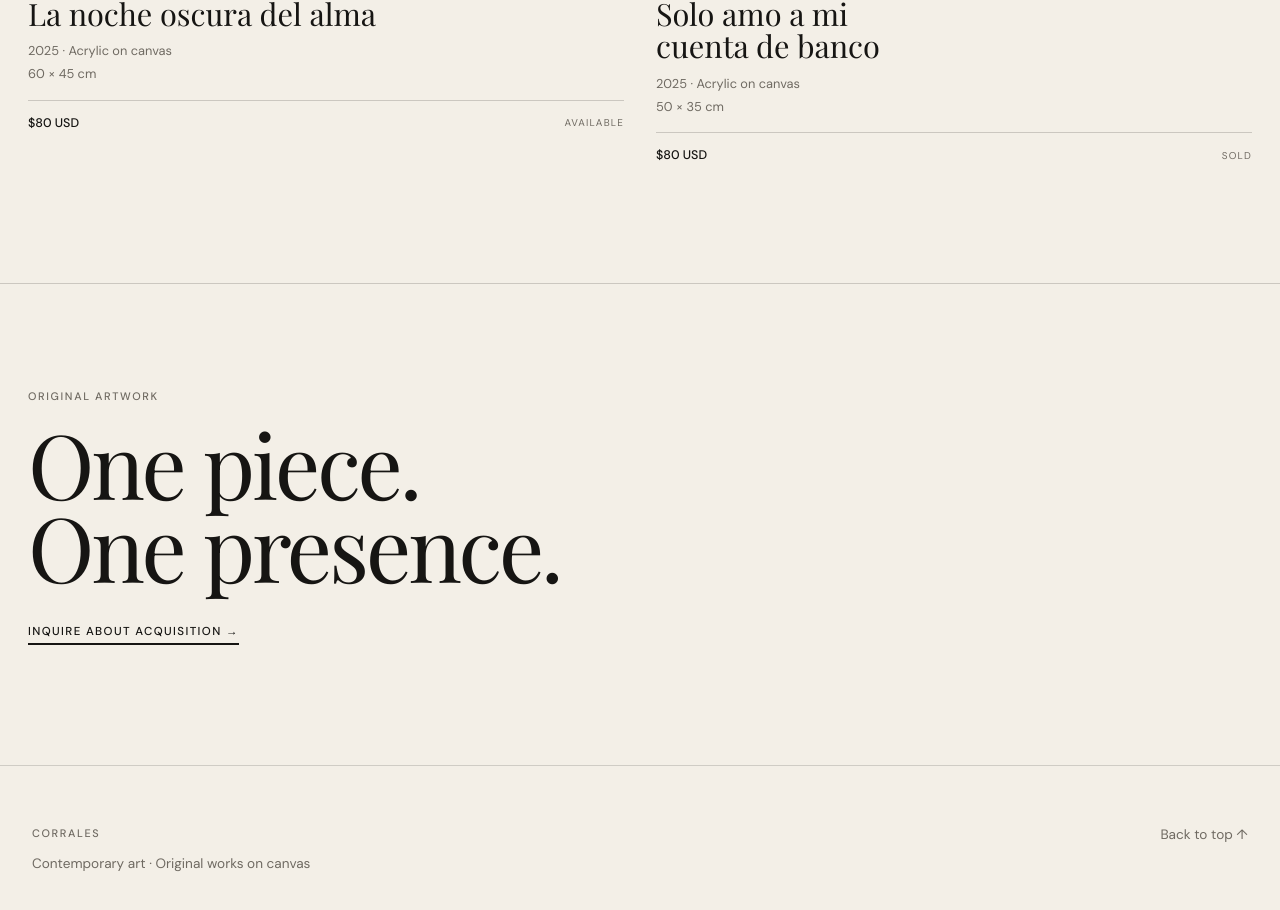
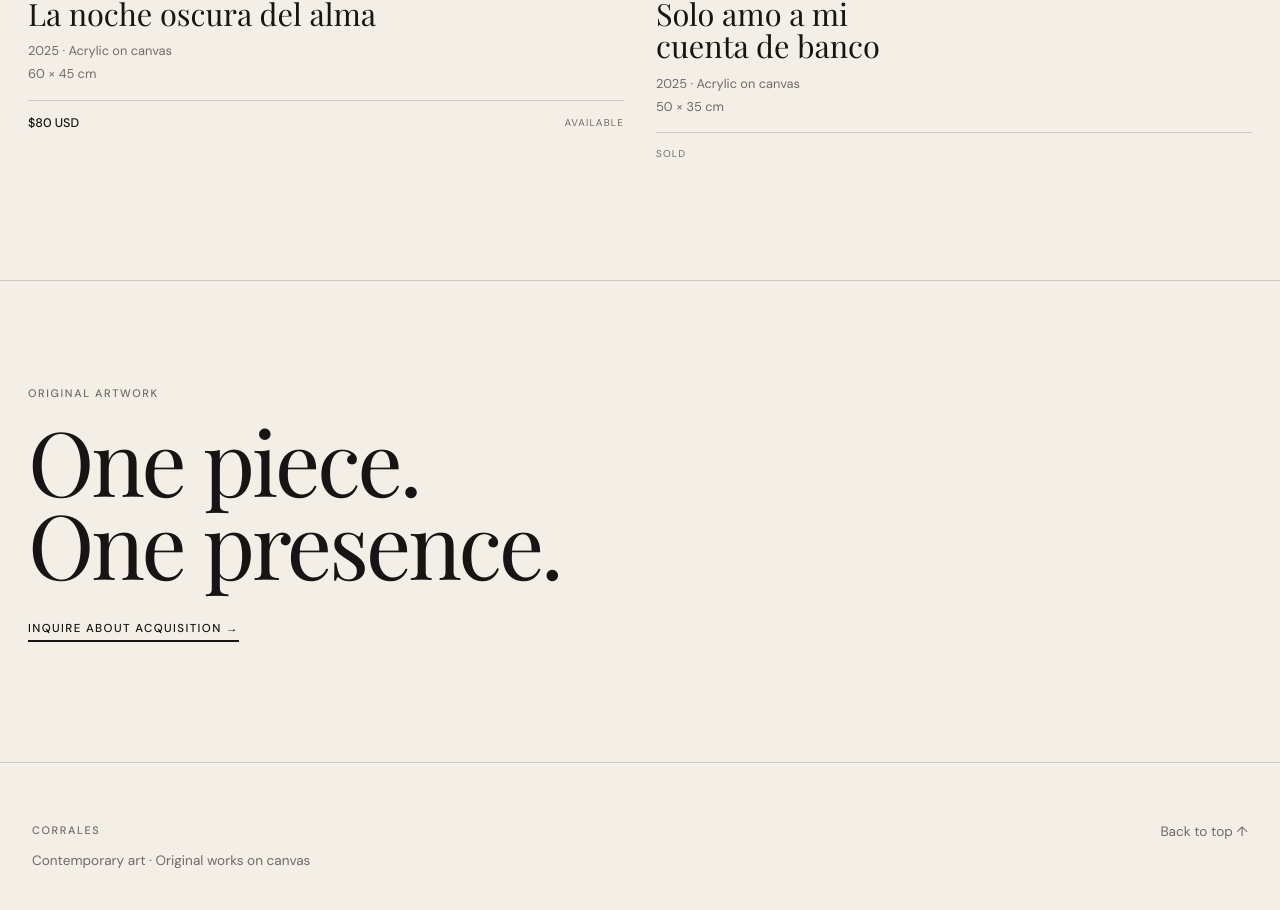
Before and after one commit to corralesismael/corralesarte, a plain HTML site: page obra.html in a window 1280 px wide. Shown: the part 3610-4520 px from the top of the page. Drawn offline with nearby package versions, Linux system fonts and the light colour scheme.

Commit message:
Update obra.html

```diff
--- a/obra.html
+++ b/obra.html
@@ -245,19 +245,15 @@
       left: 18px;
       bottom: 18px;
       z-index: 2;
-
       padding: 12px 24px;
       border-radius: 12px;
-
       background: #d00000;
       color: #ffffff;
-
       font-family: "DM Sans", sans-serif;
       font-size: 22px;
       font-weight: 400;
       letter-spacing: .08em;
       line-height: 1.2;
-
       pointer-events: none;
     }
 
@@ -419,8 +415,6 @@
       .archive-status {
         font-size: .55rem;
       }
-
-      /* ETIQUETA VENDIDO EN IPHONE */
 
       .sold-badge {
         left: 10px;
@@ -1005,11 +999,9 @@
             50 × 35 cm
           </p>
 
+          <!-- SIN PRECIO: OBRA VENDIDA -->
+
           <div class="archive-card-bottom">
-
-            <span class="archive-price">
-              $80 USD
-            </span>
 
             <span
               class="archive-status"
```
